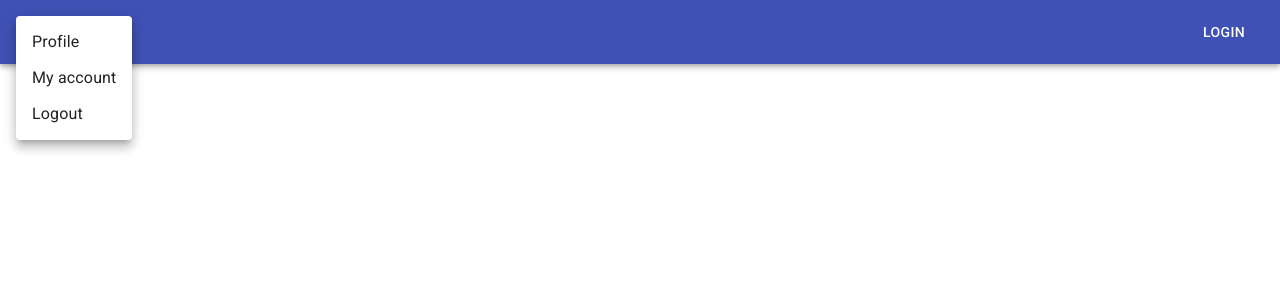
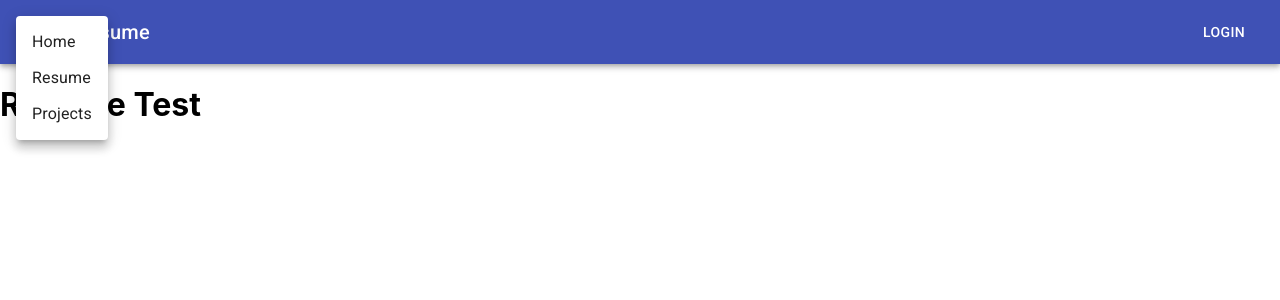
Before and after one commit to julianbooher/personal-website, a React (Create React App) app: page /#/resume in a window 1280 px wide. Both pictures are taken after a click on the button "menu". Shown: the top 300 px of the page. Built offline with nearby package versions, Linux system fonts and the light colour scheme.

Commit message:
menu setup initialized

```diff
--- a/src/components/App/App.jsx
+++ b/src/components/App/App.jsx
@@ -8,6 +8,8 @@ import {
 
 import Navbar from '../Navbar/Navbar.jsx';
 import Home from '../Home/Home.jsx';
+import Resume from '../Resume/Resume.jsx';
+import Projects from '../Projects/Projects.jsx';
 
 import './App.css';
 
@@ -22,6 +24,8 @@ function App() {
                 <Switch>
                     <Redirect exact from="/" to="/home" />
                     <Route path="/home" component={Home}/>
+                    <Route path="/resume" component={Resume}/>
+                    <Route path="/projects" component={Projects}/>
 
 
                 </Switch>
--- a/src/components/Navbar/Navbar.jsx
+++ b/src/components/Navbar/Navbar.jsx
@@ -32,11 +32,16 @@ export default function Nav() {
   const navHeader = useSelector(state=> state.navHeader);
   const [anchorEl, setAnchorEl] = useState(null);
 
-  const handleMenuClick = (event) => {
+  const handleMenuOpen = (event) => {
     setAnchorEl(event.currentTarget);
   };
 
   const handleMenuClose = () => {
+    setAnchorEl(null);
+  };
+
+  const handleMenuClick = (destination) => {
+    history.push(`/${destination}`)
     setAnchorEl(null);
   };
 
@@ -48,7 +53,7 @@ export default function Nav() {
                 edge="start"
                 className={classes.menuButton}
                 color="inherit" aria-label="menu"
-                onClick={handleMenuClick}
+                onClick={handleMenuOpen}
             >
             <MenuIcon />
             </IconButton>
@@ -59,9 +64,9 @@ export default function Nav() {
                 open={Boolean(anchorEl)}
                 onClose={handleMenuClose}
             >
-                <MenuItem onClick={handleMenuClose}>Profile</MenuItem>
-                <MenuItem onClick={handleMenuClose}>My account</MenuItem>
-                <MenuItem onClick={handleMenuClose}>Logout</MenuItem>
+                <MenuItem onClick={()=>{handleMenuClick('home')}}>Home</MenuItem>
+                <MenuItem onClick={()=>{handleMenuClick('resume')}}>Resume</MenuItem>
+                <MenuItem onClick={()=>{handleMenuClick('projects')}}>Projects</MenuItem>
         </Menu>
           <Typography variant="h6" className={classes.title}>
             {navHeader}
--- /dev/null
+++ b/src/components/Projects/Projects.jsx
@@ -0,0 +1,16 @@
+import React, { useEffect } from 'react';
+import {useDispatch} from 'react-redux';
+
+export default function Projects() {
+    const dispatch = useDispatch();
+    useEffect(() => {
+        dispatch({type: 'PROJECTS'})
+    }, [dispatch])
+
+
+    return (
+      <div>
+          <h1>Projects Test</h1>
+      </div>
+    );
+  }
--- /dev/null
+++ b/src/components/Resume/Resume.jsx
@@ -0,0 +1,16 @@
+import React, { useEffect } from 'react';
+import {useDispatch} from 'react-redux';
+
+export default function Resume() {
+    const dispatch = useDispatch();
+    useEffect(() => {
+        dispatch({type: 'RESUME'})
+    }, [dispatch])
+
+
+    return (
+      <div>
+          <h1>Resume Test</h1>
+      </div>
+    );
+  }
--- a/src/redux/reducers/navHeader.reducer.js
+++ b/src/redux/reducers/navHeader.reducer.js
@@ -2,6 +2,10 @@ const navHeader = (state = '', action) => {
     switch(action.type){
         case 'HOME':
             return 'Home'
+        case 'PROJECTS':
+            return 'Projects'
+        case 'RESUME':
+            return 'Resume'
         default:
             return state
     }
```
